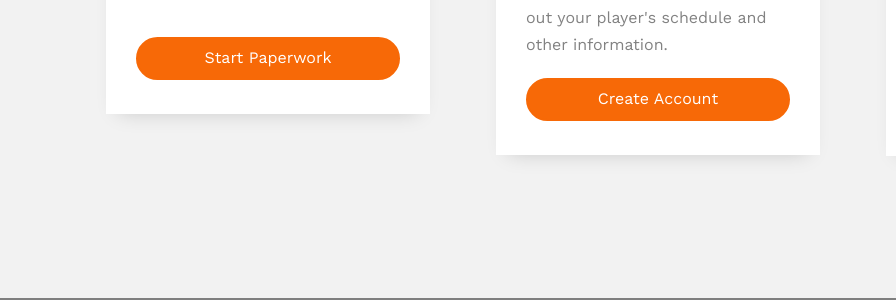
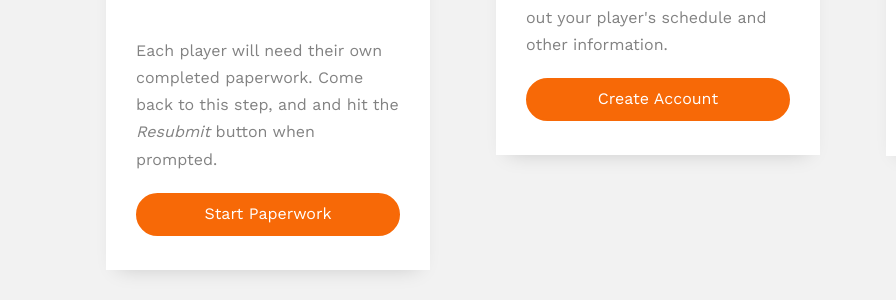
Before and after one commit to valleydeoroll/registration-page, a website built with webpack: page public/index.html in a window 1280 px wide. Shown: the part 2433-2733 px from the top of the page, 0-896 px from the left. Built offline with nearby package versions, Linux system fonts and the light colour scheme; files whose address does not match are found by name.

Commit message:
instructions for resubmitting

```diff
--- a/public/index.html
+++ b/public/index.html
@@ -258,6 +258,7 @@
 								Medical Release Form
 							</li>
 						</ul>
+						<p>Each player will need their own completed paperwork. Come back to this step, and and hit the <em>Resubmit</em> button when prompted.</p>
 						<a href="https://sign.vdolittleleague.com/d/nt2o23BK7hhoZ7" target="_blank"
 							class="btn btn-primary col-xs-12">Start Paperwork</a>
 					</div>
```
Also changed, not shown: src/index.html (+1 -0 lines).
